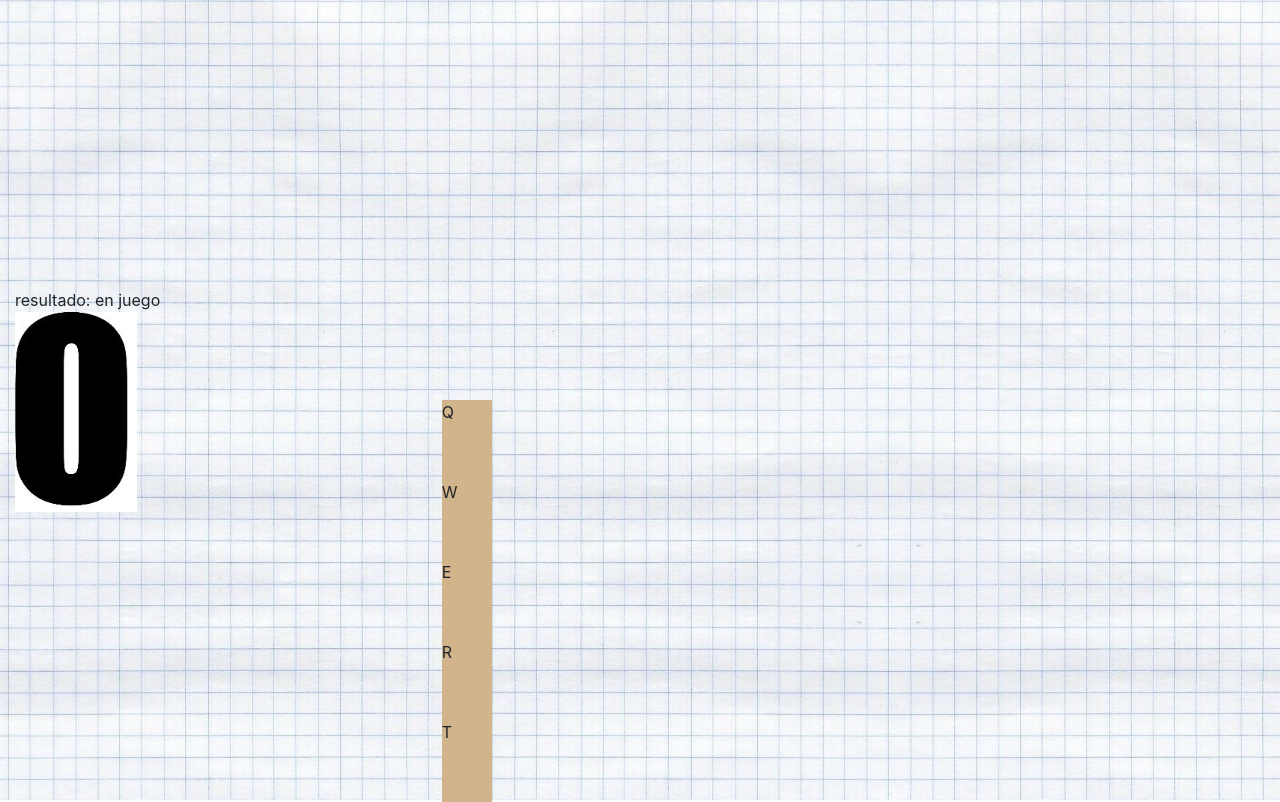
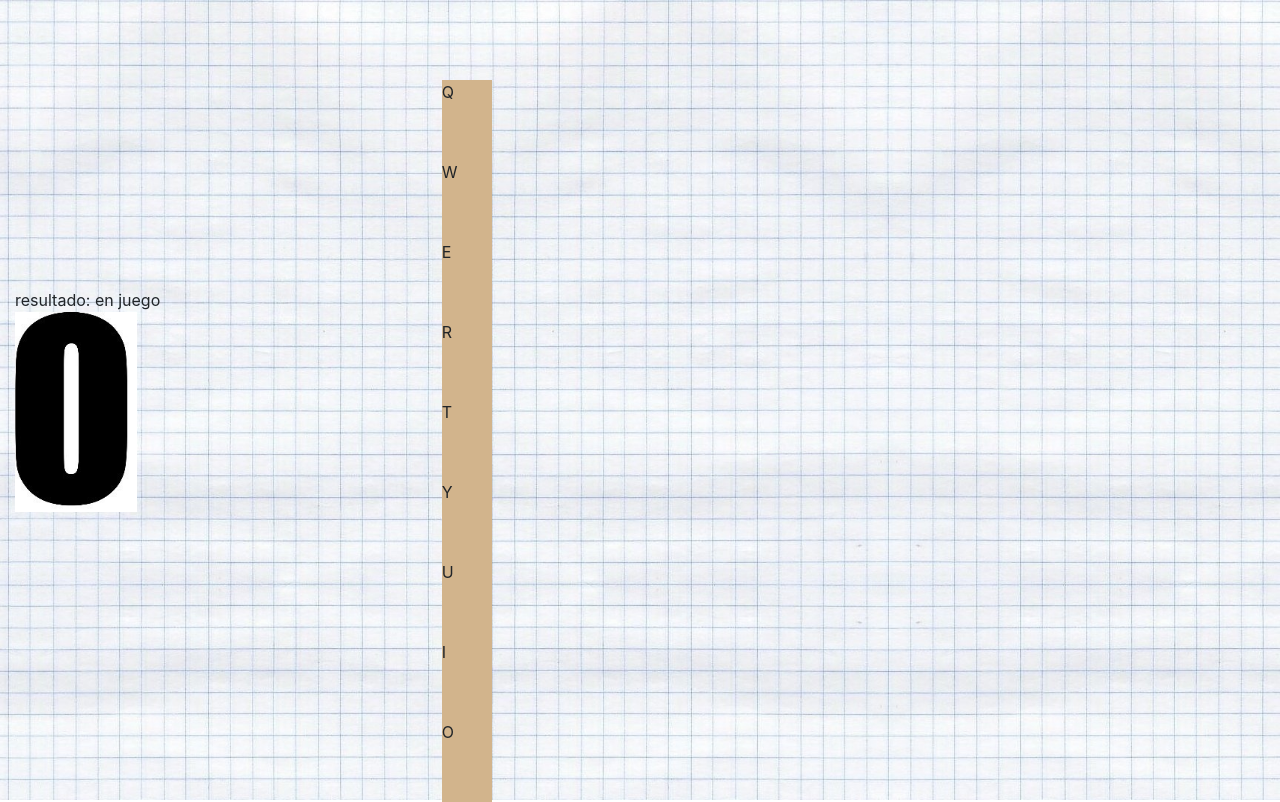
Before and after one commit to pablocoronel/react-ahorcado, a React (Create React App) app: page /game in a window 1280 px wide. Shown: the top 802 px of the page. Built offline with nearby package versions, Linux system fonts and the light colour scheme; no server answers.

Commit message:
text of track aligned

```diff
--- a/src/components/Game/Word/Word.css
+++ b/src/components/Game/Word/Word.css
@@ -6,17 +6,6 @@
 #container-word {
 	background-color: transparent;
 	position: relative;
-	height: 50vh;
-	font-family: Moon Flower;
-	font-size: 100px;
-	font-weight: 900;
-	color: #000080;
-}
-
-@media (max-width: 768px) {
-	#container-word {
-		height: 20vh;
-	}
 }
 
 #container-postit {
@@ -34,4 +23,34 @@
 	padding-right: 1vw;
 	color: #000080;
 	font-size: 25px;
+	font-family: Moon Flower;
 }
+
+#container-track {
+	display: flex;
+	flex-wrap: wrap;
+	font-family: Moon Flower;
+	font-size: 10vh;
+	font-weight: 900;
+	color: #000080;
+	text-align: center;
+	justify-content: center;
+}
+
+.spaceBetweenWords {
+	margin-right: 5vh;
+}
+
+@media (max-width: 768px) {
+	#container-word {
+		height: 20vh;
+	}
+
+	#container-track {
+		font-size: 10vw;
+	}
+
+	.spaceBetweenWords {
+		margin-right: 5vw;
+	}
+}
--- a/src/components/Game/Word/Word.jsx
+++ b/src/components/Game/Word/Word.jsx
@@ -19,10 +19,10 @@ const Word = () => {
 							</div>
 						</div>
 
-						{words.map((word) =>
-							word
-								.split('')
-								.map((letter) => {
+						<div id="container-track">
+							{words.map((word) => (
+								<span className="spaceBetweenWords">
+									{word.split('').map((letter) => {
 										if (
 											chosenLetters.some(
 												(item) => item === letter
@@ -30,11 +30,12 @@ const Word = () => {
 										) {
 											return letter;
 										} else {
-										return '_'.concat(' ');
+											return '_';
 										}
-								})
-								.concat(' ')
-						)}
+									})}
+								</span>
+							))}
+						</div>
 					</div>
 				);
 			}}
```
Lines whose indentation alone changed are shown as unchanged.
